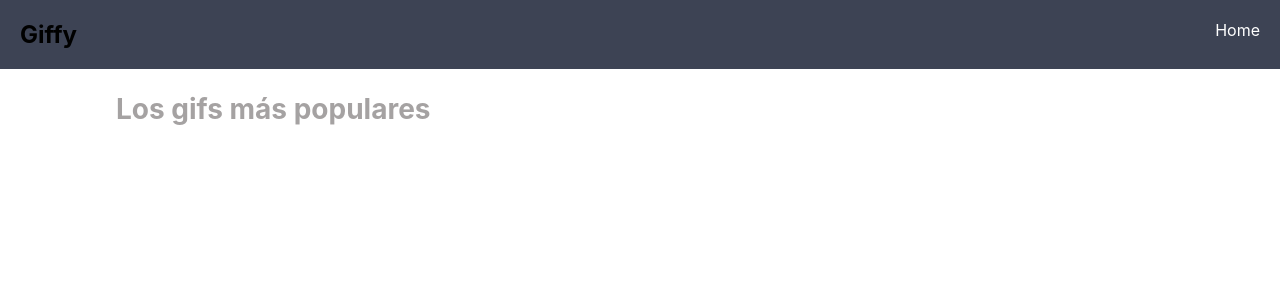
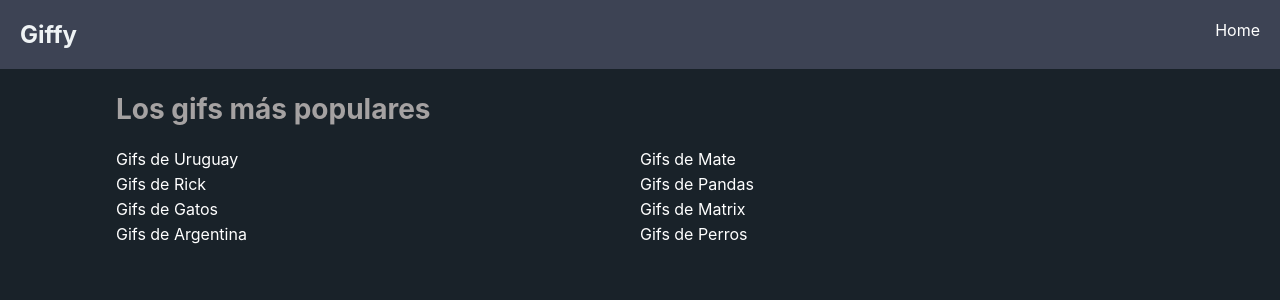
Before and after one commit to lucaspintos909/giffy, a React (Create React App) app: page / in a window 1280 px wide. Shown: the top 300 px of the page. Built offline with nearby package versions, Linux system fonts and the light colour scheme.

Commit message:
feat(css): Añadiendo variables para colores y clase para botones

```diff
--- a/src/index.css
+++ b/src/index.css
@@ -1,13 +1,31 @@
+:root {
+  --primary-color: #52a5e0;
+  --text-color: #eff3f5;
+  --text-color-alt: #b3b3b3;
+  --content-color: #c8cdd0;
+  --content-ligth: #a0a7ac;
+  --border-color: #2a3b47;
+  --container-color: #212e36;
+  --body-color: #192229;
+}
+
 body {
   margin: 0;
-  font-family: -apple-system, BlinkMacSystemFont, 'Segoe UI', 'Roboto', 'Oxygen',
-    'Ubuntu', 'Cantarell', 'Fira Sans', 'Droid Sans', 'Helvetica Neue',
+  font-family: -apple-system, BlinkMacSystemFont, "Segoe UI", "Roboto", "Oxygen",
+    "Ubuntu", "Cantarell", "Fira Sans", "Droid Sans", "Helvetica Neue",
     sans-serif;
   -webkit-font-smoothing: antialiased;
   -moz-osx-font-smoothing: grayscale;
 }
 
 code {
-  font-family: source-code-pro, Menlo, Monaco, Consolas, 'Courier New',
+  font-family: source-code-pro, Menlo, Monaco, Consolas, "Courier New",
     monospace;
 }
+
+.btn {
+  padding: 5px 10px;
+  color: var(--text-color);
+  text-decoration: none;
+  transition: color .2s ease;
+}
```
